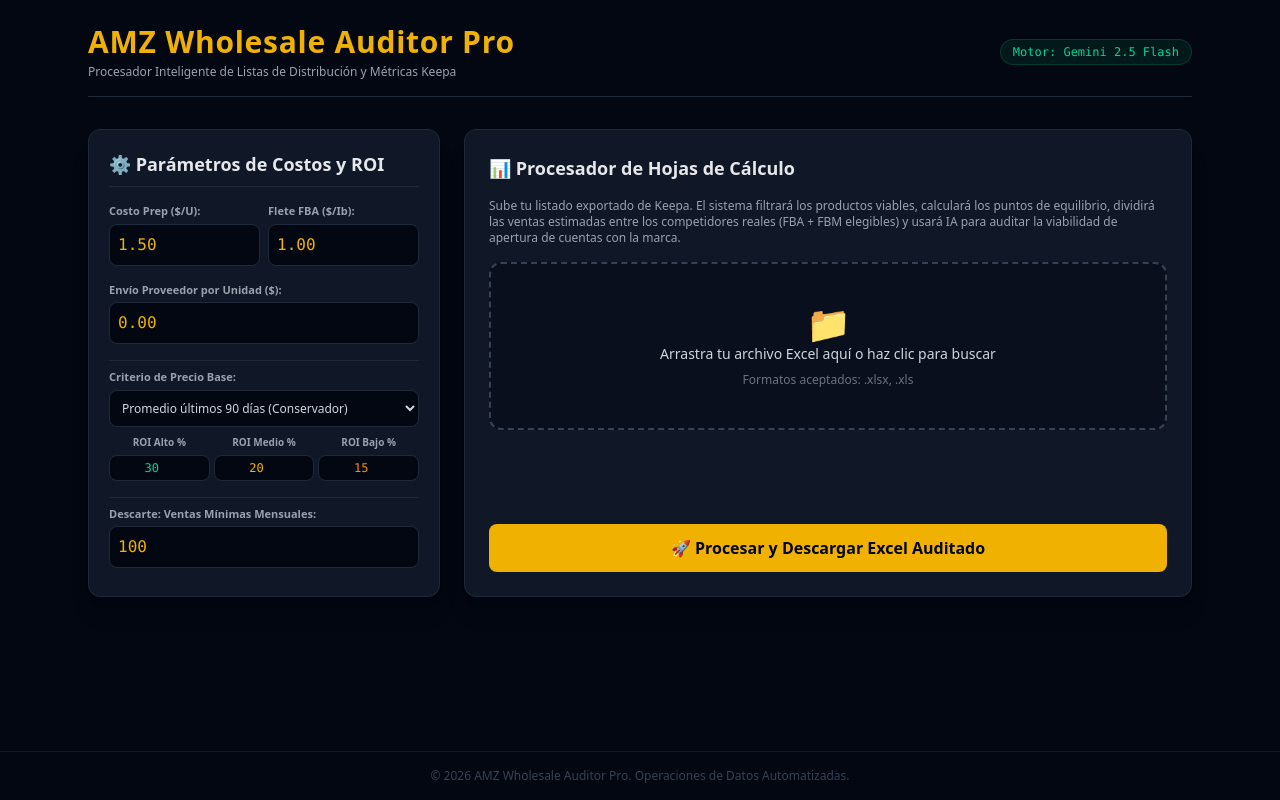
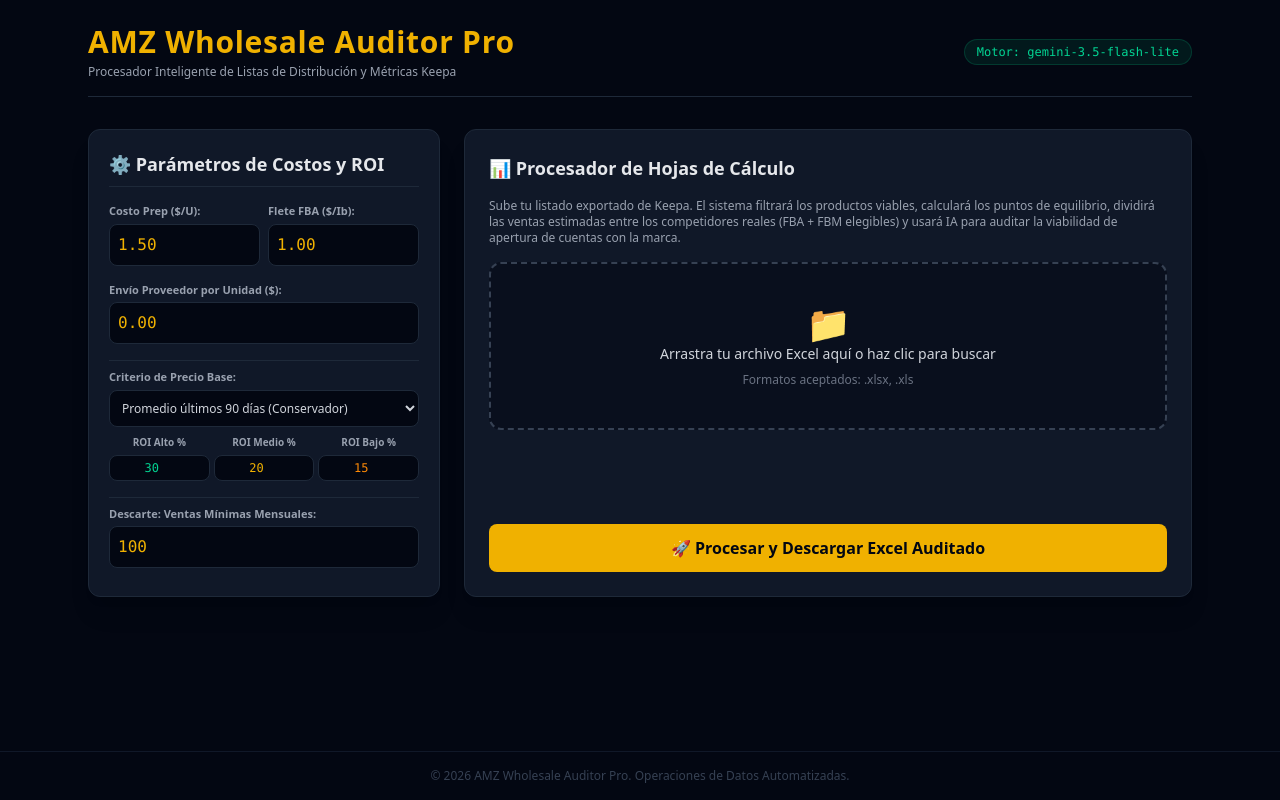
Before and after one commit to paypal-A1/amz-whol-auditor, a website: page public/index.html in a window 1280 px wide. Drawn offline with nearby package versions, Linux system fonts and the light colour scheme.

Commit message:
Update motor version in index.html

```diff
--- a/public/index.html
+++ b/public/index.html
@@ -13,7 +13,7 @@
                 <h1 class="text-3xl font-bold text-yellow-500 tracking-wide">AMZ Wholesale Auditor Pro</h1>
                 <p class="text-xs text-gray-400 mt-1">Procesador Inteligente de Listas de Distribución y Métricas Keepa</p>
             </div>
-            <span class="bg-emerald-500/10 text-emerald-400 text-xs px-3 py-1 rounded-full font-mono border border-emerald-500/20">Motor: Gemini 2.5 Flash</span>
+            <span class="bg-emerald-500/10 text-emerald-400 text-xs px-3 py-1 rounded-full font-mono border border-emerald-500/20">Motor: gemini-3.5-flash-lite</span>
         </header>
 
         <div class="grid grid-cols-1 lg:grid-cols-3 gap-6">
```
